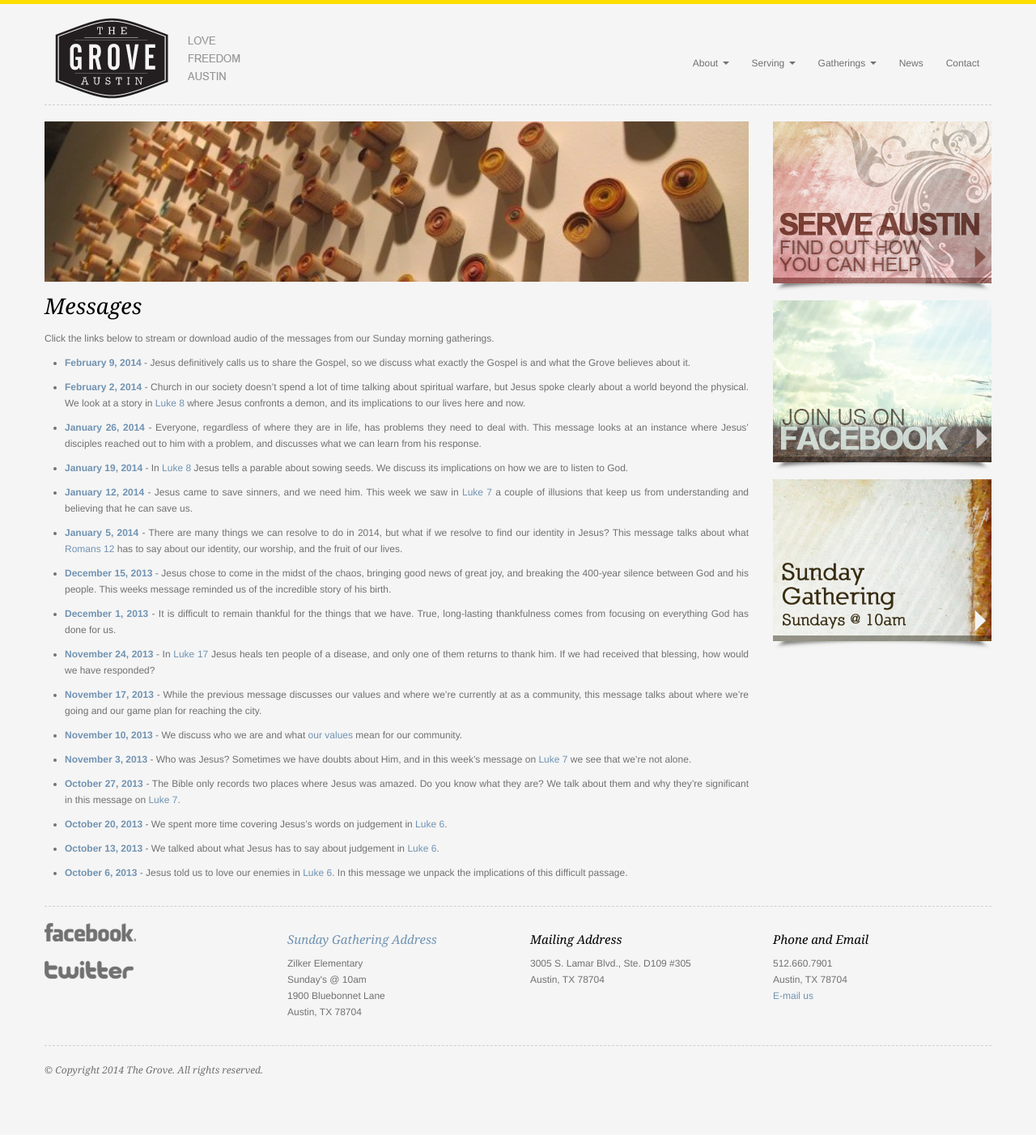
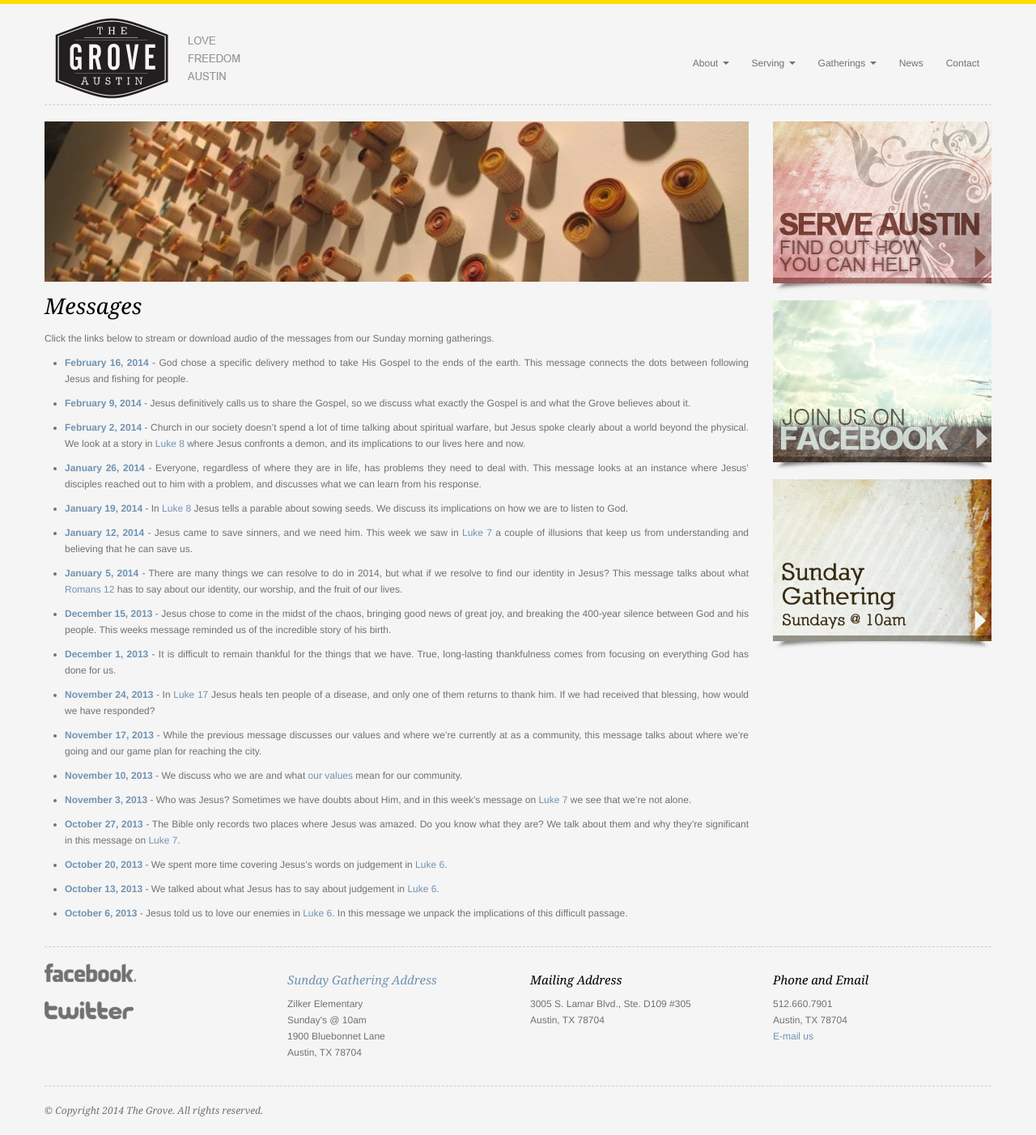
Before and after one commit to groveatx/groveatx.github.io, a Jekyll site: the page built from gatherings/messages/index.md, in a window 1280 px wide. Shown: the whole page at 81% size. Built offline with Jekyll 4.4.1, drawn with Linux system fonts in a browser that asks for light colours; Markdown is read by kramdown in place of the engine named in the settings; before the commit the page ends 1352 px from its top, so only the background shows below that.

Commit message:
added sermon from feb 16th

```diff
--- a/gatherings/messages/index.md
+++ b/gatherings/messages/index.md
@@ -13,6 +13,10 @@ description: >
 
 Click the links below to stream or download audio of the messages from our
 Sunday morning gatherings.
+
+ - **[February 16, 2014][20140216]** - God chose a specific delivery method to
+   take His Gospel to the ends of the earth. This message connects the dots
+   between following Jesus and fishing for people.
 
  - **[February 9, 2014][20140209]** - Jesus definitively calls us to share the
    Gospel, so we discuss what exactly the Gospel is and what the Grove believes
--- a/sitemap.xml
+++ b/sitemap.xml
@@ -150,7 +150,7 @@
     </url>
     <url>
         <loc>http://groveatx.org/gatherings/messages/</loc>
-        <lastmod>2014-02-10T12:40:50-06:00</lastmod>
+        <lastmod>2014-02-19T12:03:12-06:00</lastmod>
         <changefreq>weekly</changefreq>
     </url>
     <url>
```
Also changed, not shown: other parts of gatherings/messages/index.md (+1 -0 lines).
